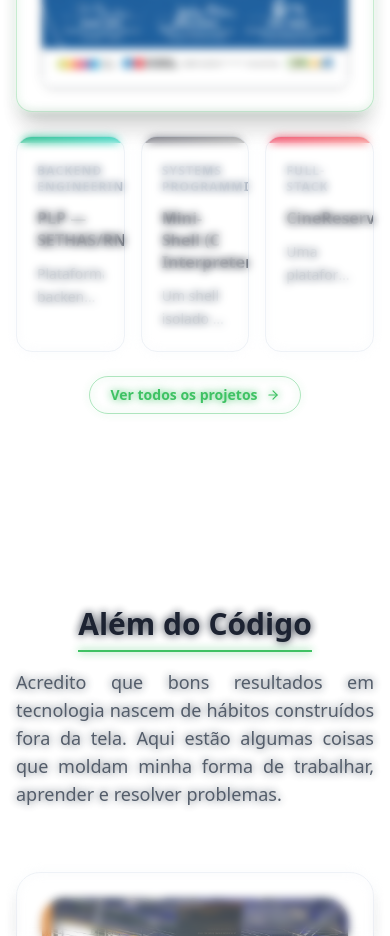
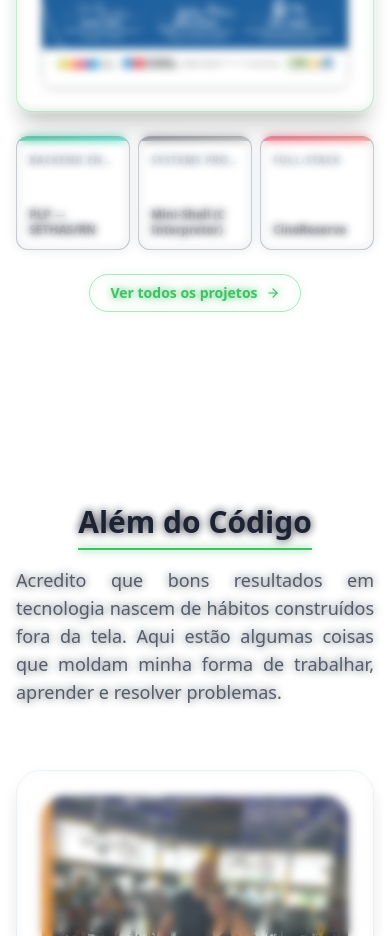
Before and after one commit to PatoCareca1/lucas.dev, a React (Vite) app in the folder frontend/: page / in a window 390 px wide. Shown: the part 8440-9376 px from the top of the page. Built offline with nearby package versions, Linux system fonts and the light colour scheme.

Commit message:
refactor: remove drag interactions and implement responsive mobile card layout in FeaturedProjects

```diff
--- a/frontend/src/components/Featuredprojects.tsx
+++ b/frontend/src/components/Featuredprojects.tsx
@@ -1,7 +1,6 @@
 import React, { useState, useCallback } from 'react';
 import { useTranslation } from 'react-i18next';
 import { motion, AnimatePresence } from 'framer-motion';
-import type { PanInfo } from 'framer-motion';
 import { ArrowRight, Trophy } from 'lucide-react';
 import { useNavigate } from 'react-router-dom';
 import ProjectModal from './ProjectModal';
@@ -50,28 +49,6 @@ const FeaturedProjects: React.FC = () => {
         setQueue(newQueue);
         setCarouselOffset(0);
     }, [queue, activeKey]);
-
-    const handlePrev = useCallback(() => {
-        setCarouselOffset(prev => {
-            const len = queue.length;
-            return ((prev - 1) % len + len) % len;
-        });
-    }, [queue.length]);
-
-    const handleNext = useCallback(() => {
-        setCarouselOffset(prev => {
-            const len = queue.length;
-            return (prev + 1) % len;
-        });
-    }, [queue.length]);
-
-    const handleDragEnd = useCallback((_: any, info: PanInfo) => {
-        if (info.offset.x < -50) {
-            handleNext();
-        } else if (info.offset.x > 50) {
-            handlePrev();
-        }
-    }, [handleNext, handlePrev]);
 
     const visibleCards = getVisibleCards();
     const techStack = t(`projects.${activeKey}.tech_stack`, { returnObjects: true }) as string[];
@@ -160,13 +137,7 @@ const FeaturedProjects: React.FC = () => {
                     </div>
                 </div>
 
-                <motion.div
-                    className="w-full overflow-hidden"
-                    drag="x"
-                    dragConstraints={{ left: 0, right: 0 }}
-                    onDragEnd={handleDragEnd}
-                >
-                    <div className="grid grid-cols-3 gap-4">
+                <div className="hidden md:grid grid-cols-3 gap-4">
                     <AnimatePresence mode="popLayout" initial={false}>
                         {visibleCards.map((key) => (
                             <motion.div
@@ -184,7 +155,19 @@ const FeaturedProjects: React.FC = () => {
                         ))}
                     </AnimatePresence>
                 </div>
+
+                <div className="grid grid-cols-3 gap-2 md:hidden">
+                    {visibleCards.map((key) => (
+                        <motion.div
+                            key={key}
+                            whileTap={{ scale: 0.95 }}
+                            onClick={() => handleCardClick(key)}
+                            className="cursor-pointer"
+                        >
+                            <MobileCard projectKey={key} t={t} />
                         </motion.div>
+                    ))}
+                </div>
             </div>
 
             <div className="flex justify-center mt-6 md:hidden">
@@ -258,4 +241,27 @@ const CarouselCard: React.FC<CarouselCardProps> = ({ projectKey, t }) => {
     );
 };
 
+const MobileCard: React.FC<CarouselCardProps> = ({ projectKey, t }) => {
+    return (
+        <div className="w-full aspect-square bg-white/95 dark:bg-slate-900/40 border border-slate-700/50 hover:border-manjaro-green/60 rounded-xl overflow-hidden transition-colors duration-300 flex flex-col">
+            <div className={`h-1 w-full bg-gradient-to-r ${cardAccents[projectKey] || 'from-gray-500 to-gray-400'}`} />
+            <div className="p-3 flex-1 flex flex-col justify-between">
+                {projectKey === 'crowdless' ? (
+                    <span className="flex items-center gap-1 text-[10px] font-bold text-amber-600 dark:text-amber-400">
+                        <Trophy size={10} />
+                        1º Lugar
+                    </span>
+                ) : (
+                    <span className="text-[10px] font-bold uppercase tracking-widest text-slate-500 dark:text-slate-400 truncate">
+                        {t(`projects.${projectKey}.tag`)}
+                    </span>
+                )}
+                <h4 className="text-xs font-bold text-gray-900 dark:text-gray-100 leading-tight line-clamp-2">
+                    {t(`projects.${projectKey}.title`)}
+                </h4>
+            </div>
+        </div>
+    );
+};
+
 export default FeaturedProjects;
```
Lines whose indentation alone changed are shown as unchanged.
